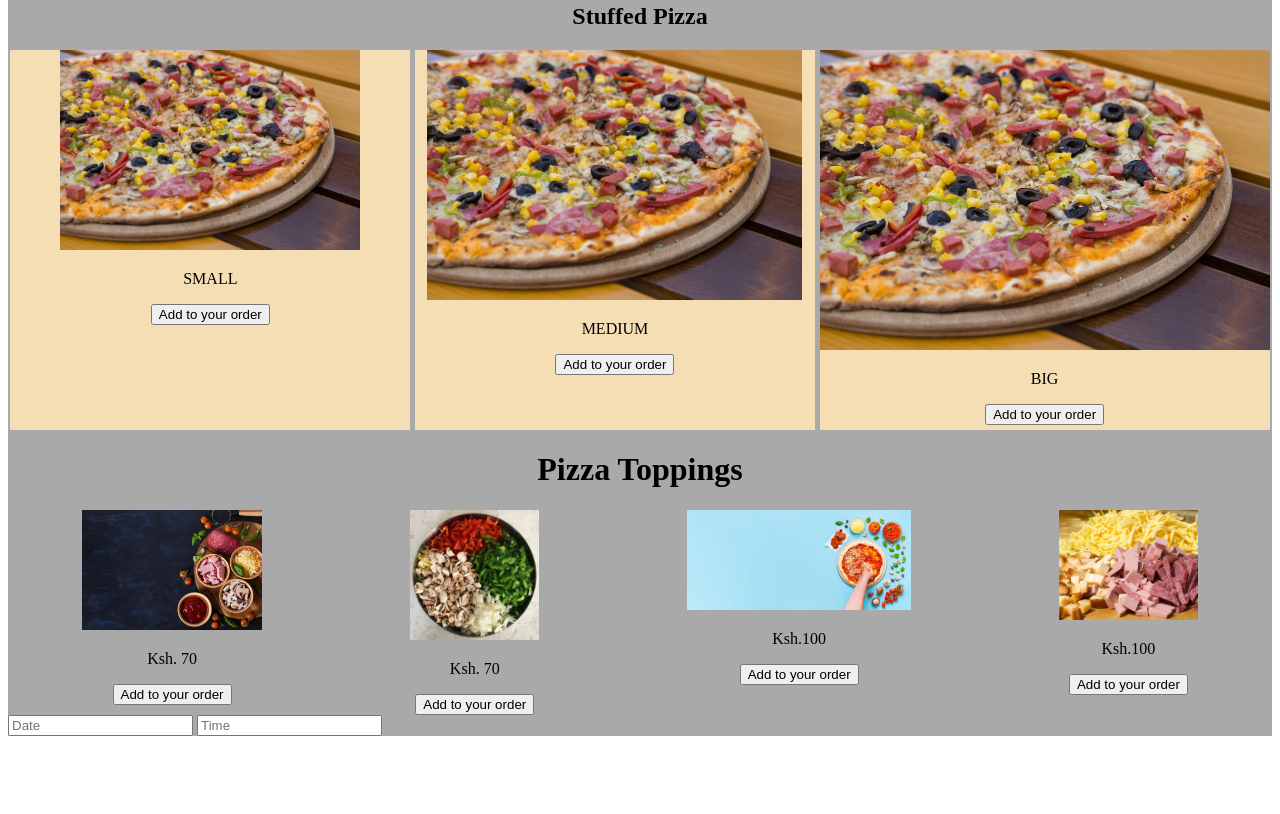
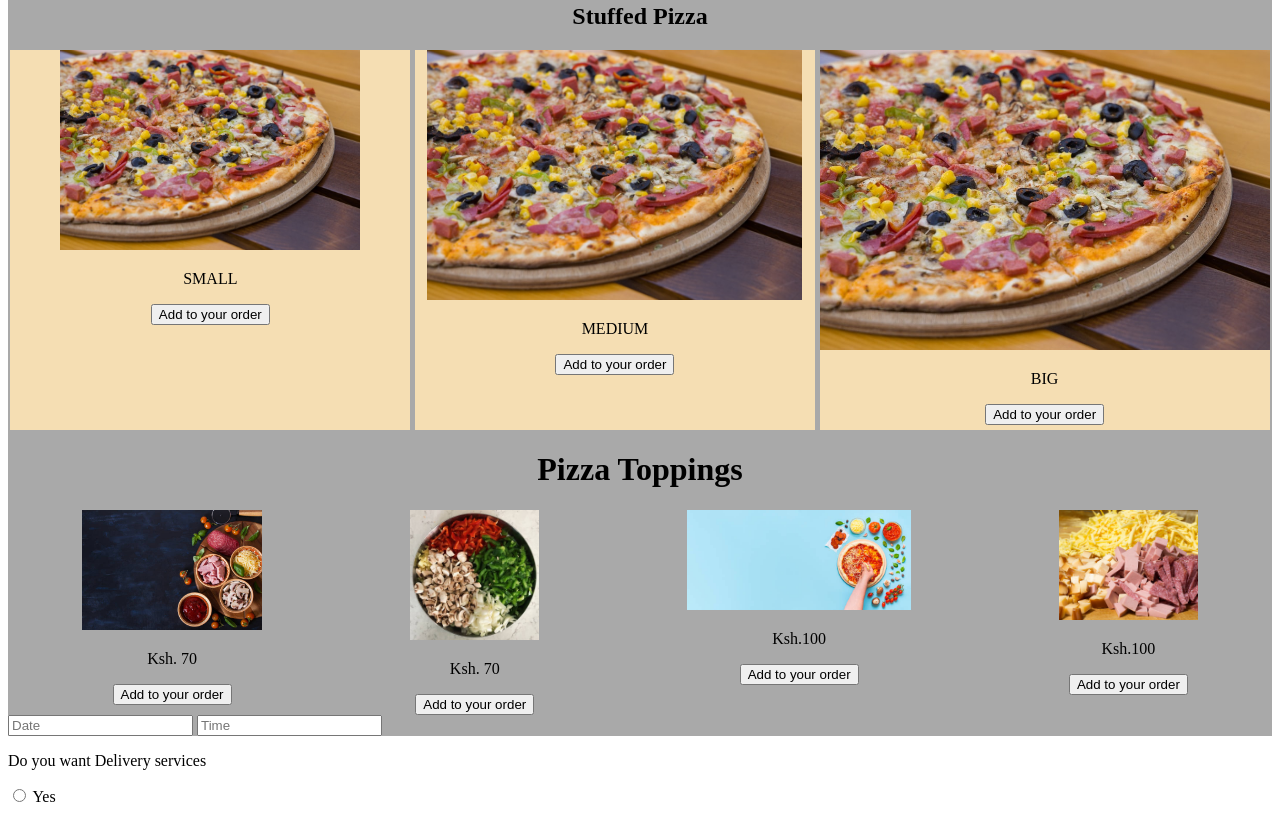
Before and after one commit to MARTIN-OMOLLO/Pizza, a plain HTML site: page index.html in a window 1280 px wide. Shown: the part 1271-2085 px from the top of the page. Before the commit the page ends 2015 px from the top, so only its background shows below. Drawn offline with nearby package versions, Linux system fonts and the light colour scheme.

Commit message:
label for yes

```diff
--- a/index.html
+++ b/index.html
@@ -114,6 +114,13 @@
     <input type="text" id="form" placeholder="Time">
 </form>
 </div>
+<div class="Order">
+    <p>Do you want Delivery services</p>
+    <input type="radio" name="Place">
+     <label for="Place">
+         Yes
+     </label>
+</div>
 <script src="https://ajax.googleapis.com/ajax/libs/jquery/3.5.1/jquery.min.js"></script>
   <script src="java.js"></script>
 </body>
```
